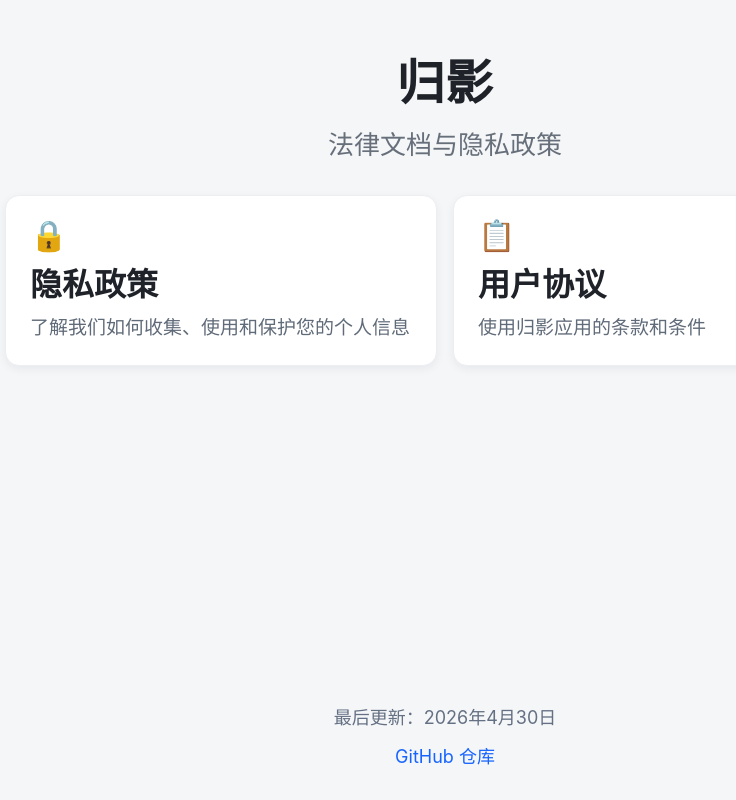
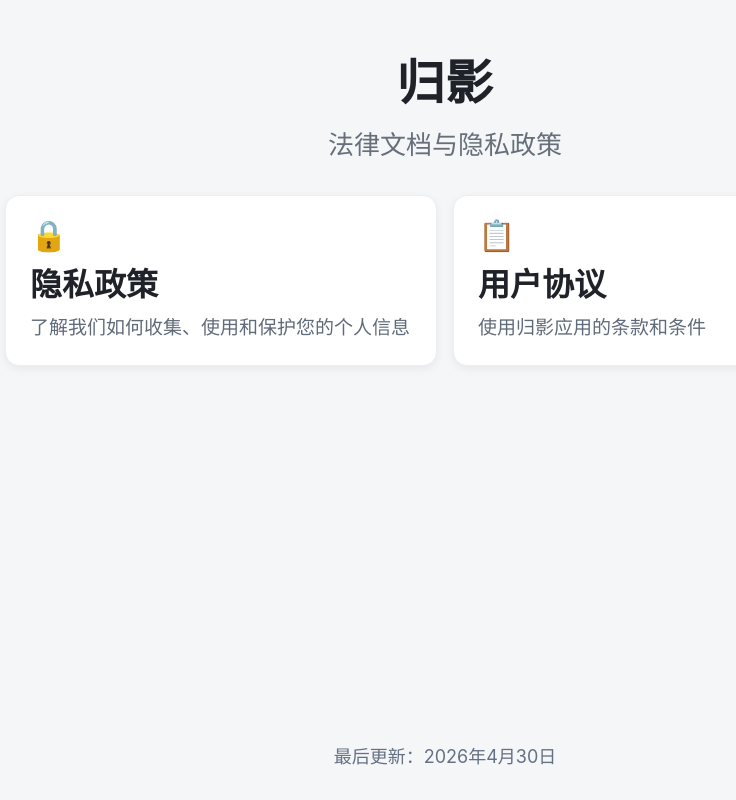
Before and after one commit to nexsjournal/echosnap-legal, a plain HTML site: page index.html in a window 1280 px wide. Shown: the whole page, without its empty margins (195-931 px from the left). Drawn offline with Linux system fonts and the light colour scheme.

Commit message:
优化首页底部展示并添加忽略规则。
移除 index 页底部仓库入口，仅保留更新时间，同时通过 .gitignore 忽略隐私政策与用户协议 Markdown 源文件。

Made-with: Cursor

```diff
--- a/index.html
+++ b/index.html
@@ -86,7 +86,6 @@
       text-decoration: none;
       color: #1664ff;
     }
-    .github-link:hover { text-decoration: underline; }
     @media (max-width: 900px) {
       .page {
         padding-top: 34px;
@@ -133,8 +132,7 @@
     </section>
 
     <footer>
-      最后更新：2026年4月30日<br>
-      <a class="github-link" href="#" aria-disabled="true">GitHub 仓库</a>
+      最后更新：2026年4月30日
     </footer>
   </main>
 </body>
```
Also changed, not shown: 1 other file.
